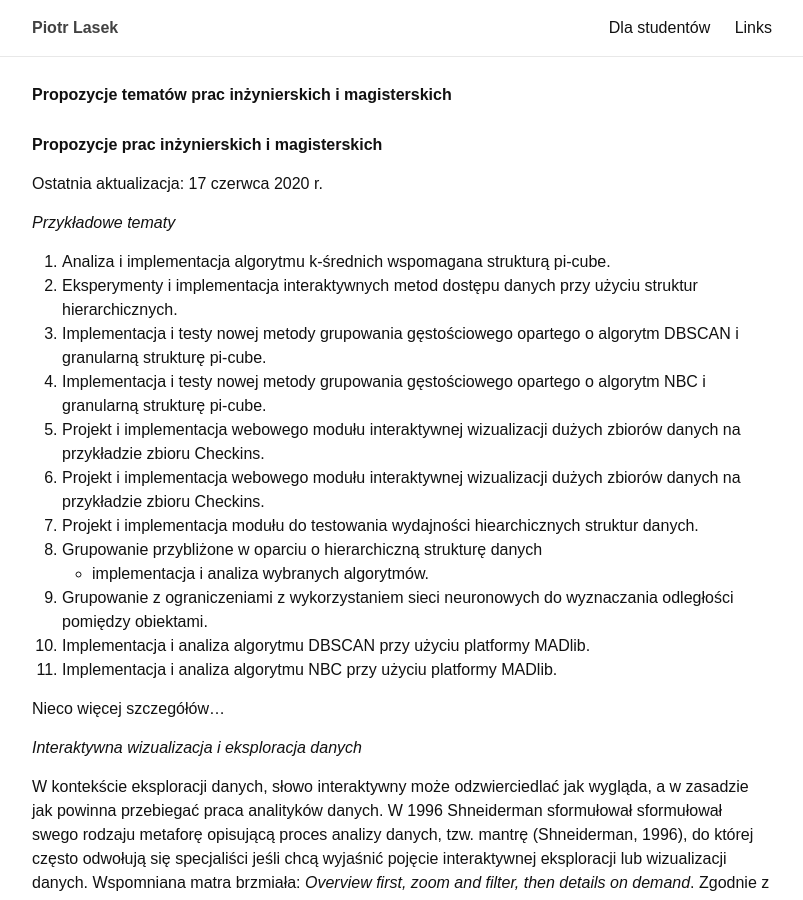
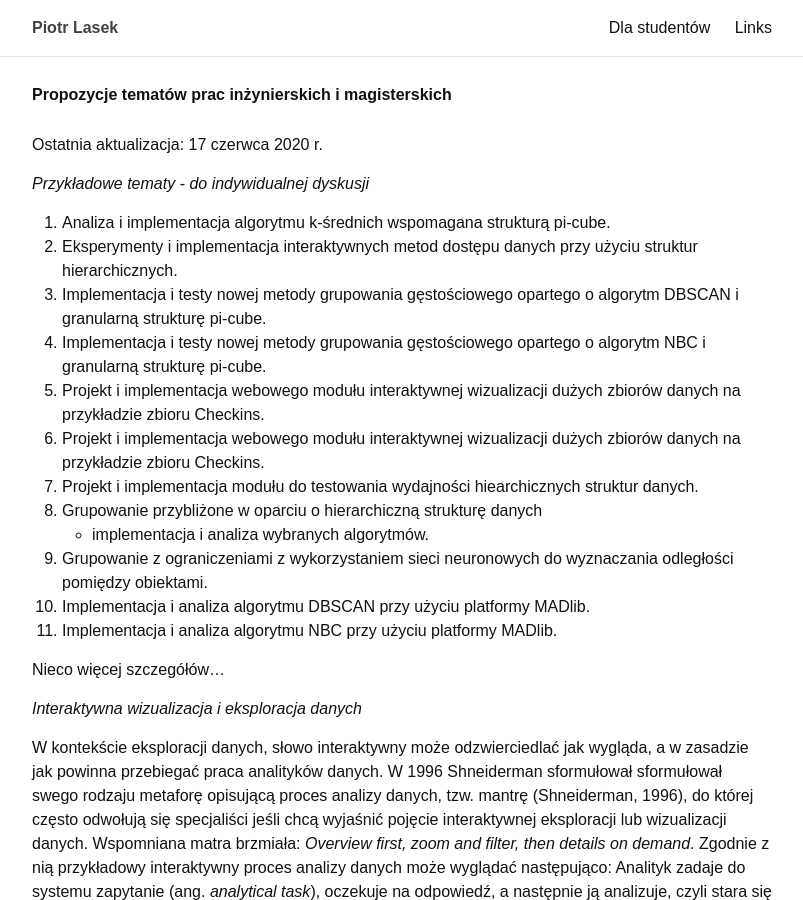
Before and after one commit to piotrlasek/piotrlasek.github.io, a Jekyll site: the page built from for-students/thesis-topics-2017.md, in a window 1280 px wide and 900 px high. Shown: the whole window, without its empty margins (238-1041 px from the left). Built offline with Jekyll 4.4.1, drawn with Linux system fonts in a browser that asks for light colours; some of the changed text lies outside the part shown.

Commit message:
Update thesis-topics-2017.md

```diff
--- a/for-students/thesis-topics-2017.md
+++ b/for-students/thesis-topics-2017.md
@@ -5,11 +5,9 @@
 exclude: true
 ---
 
-# Propozycje prac inżynierskich i magisterskich
-
 Ostatnia aktualizacja: 17 czerwca 2020 r.
 
-## Przykładowe tematy
+## Przykładowe tematy - do indywidualnej dyskusji
 
  1. Analiza i implementacja algorytmu k-średnich wspomagana strukturą
     pi-cube.
```
Also changed, not shown: other parts of for-students/thesis-topics-2017.md (+1 -1 lines).
